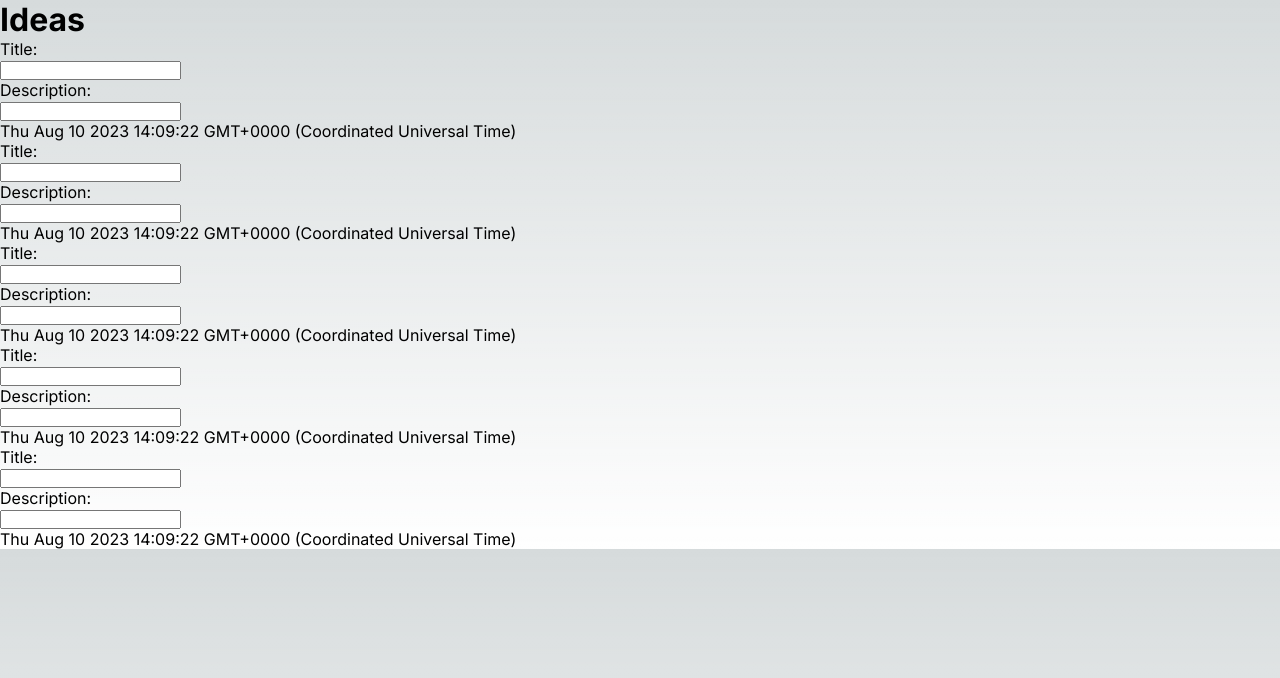
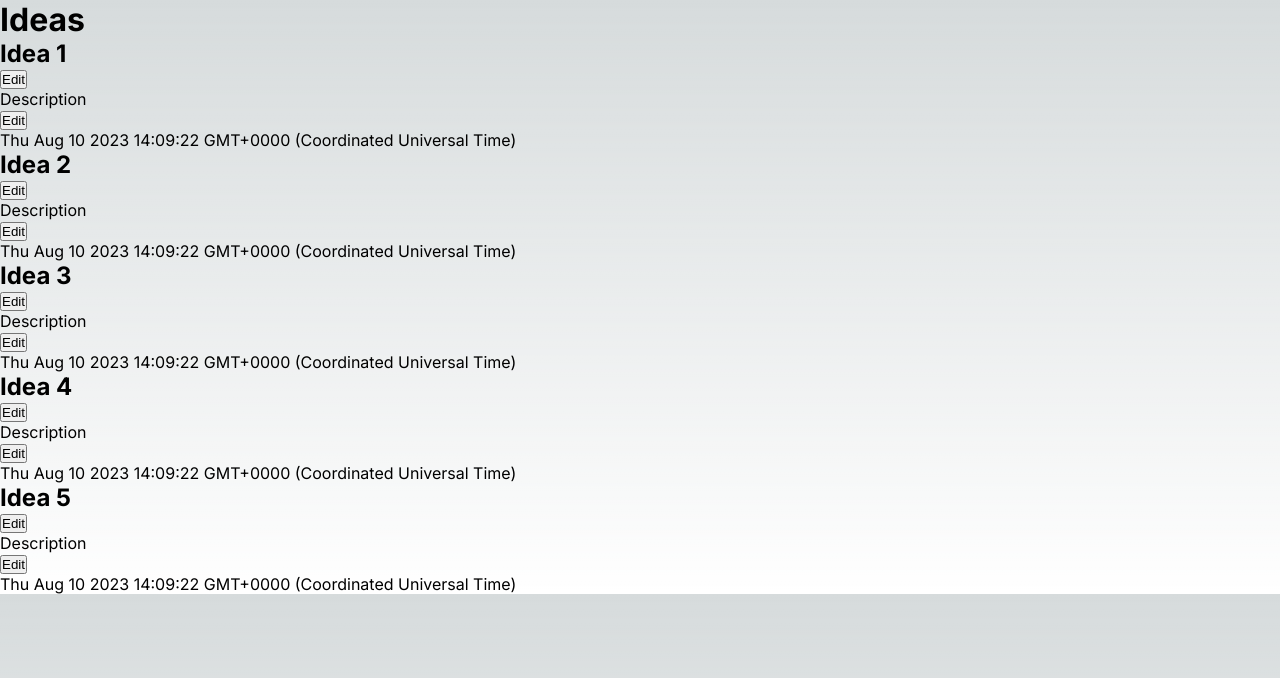
Before and after one commit to JGallardo4/clearscore-challenge, a Next.js app: page / in a window 1280 px wide. Shown: the top 678 px of the page. Built offline with nearby package versions, Linux system fonts and the light colour scheme.

Commit message:
Add edit buttons

```diff
--- a/src/app/components/idea.tsx
+++ b/src/app/components/idea.tsx
@@ -8,8 +8,11 @@ export default function Idea(idea: IIdea) {
 
   return (
     <>
-      {isEditTitle ? (
-        <h1>{idea.title}</h1>
+      {!isEditTitle ? (
+        <>
+          <h1>{idea.title}</h1>
+          <button>Edit</button>
+        </>
       ) : (
         <form>
           <label htmlFor='title'>Title:</label>
@@ -19,8 +22,11 @@ export default function Idea(idea: IIdea) {
         </form>
       )}
 
-      {isEditDescription ? (
-        <p>{idea.description}</p>
+      {!isEditDescription ? (
+        <>
+          <p>{idea.description}</p>
+          <button>Edit</button>
+        </>
       ) : (
         <form>
           <label htmlFor='description'>Description:</label>
--- a/src/app/components/ideas-list.tsx
+++ b/src/app/components/ideas-list.tsx
@@ -42,7 +42,7 @@ export default function IdeasList() {
   ) : (
     <>
       {ideas.map((idea, i) => (
-        <Idea {...idea} />
+        <Idea key={i} {...idea} />
       ))}
     </>
   );
```
